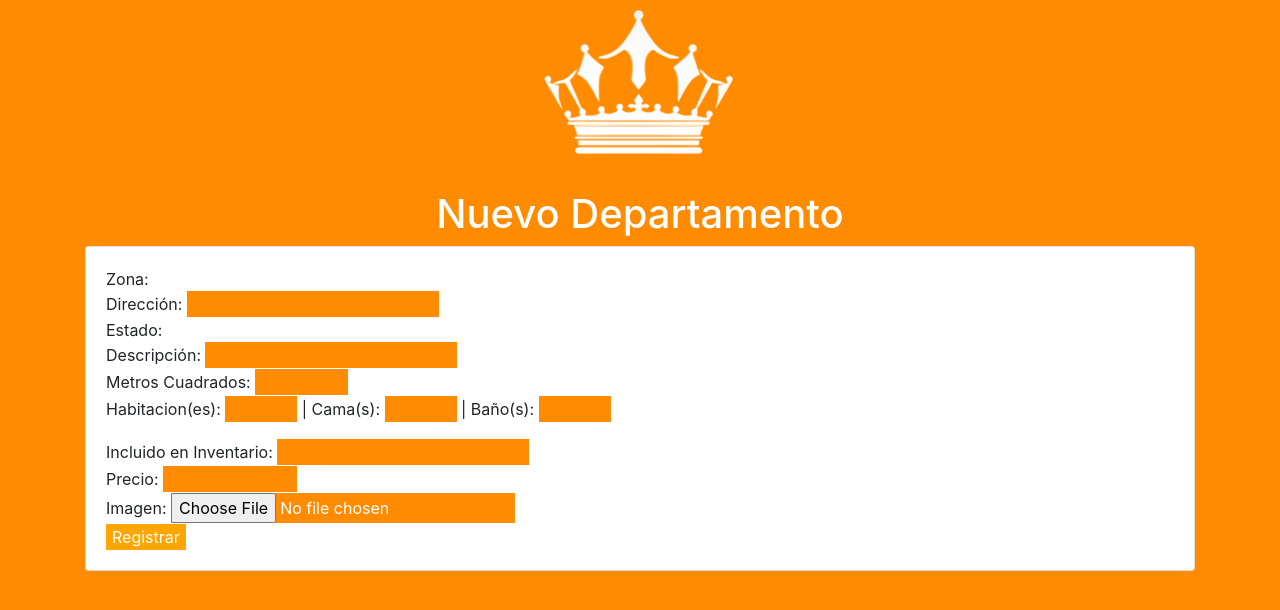
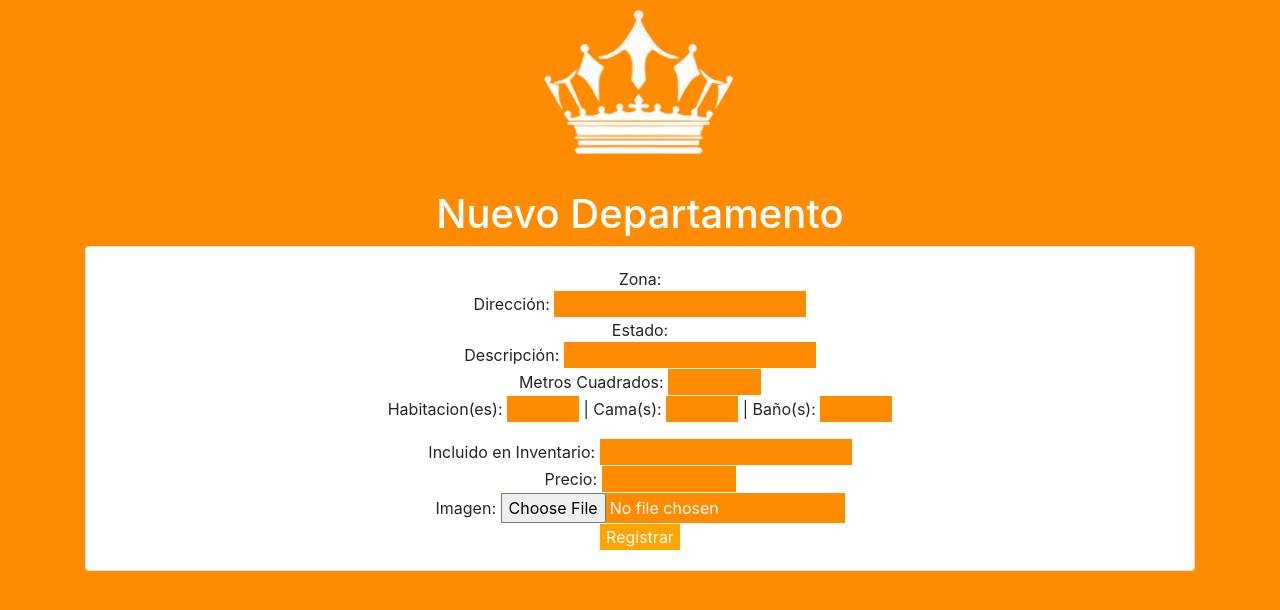
Before and after one commit to carortizo/TurismoReal, a Django app: template core/templates/core/pages/newdepto.html in a window 1280 px wide. Shown: the part 138-748 px from the top of the page. Run offline with Django 3.2, Linux system fonts and the light colour scheme; the template is opened without the code that fills it, so the values that code supplies are empty; some libraries are stand-ins or nearby versions.

Commit message:
Cambios olvidados

```diff
--- a/core/templates/core/pages/edepto.html
+++ b/core/templates/core/pages/edepto.html
@@ -25,7 +25,7 @@
         {%endif%}
          </div>
         <div class="col">
-    <div class="card">
+    <div class="card text-center">
 
       <div class="card-body">
       <form method="POST" action="" autocomplete="off" enctype="multipart/form-data">
--- a/core/templates/core/pages/newdepto.html
+++ b/core/templates/core/pages/newdepto.html
@@ -17,7 +17,7 @@
    </div>
 
     <div class="text-center "><img id="logo2" class="img-fluid" src="{% static '/img/iconwhite.png'%}" alt=""></img></div>
-  <div class="container text-left ">
+  <div class="container text-center ">
 
     <br>
     <h1>Nuevo Departamento</h1>
```
